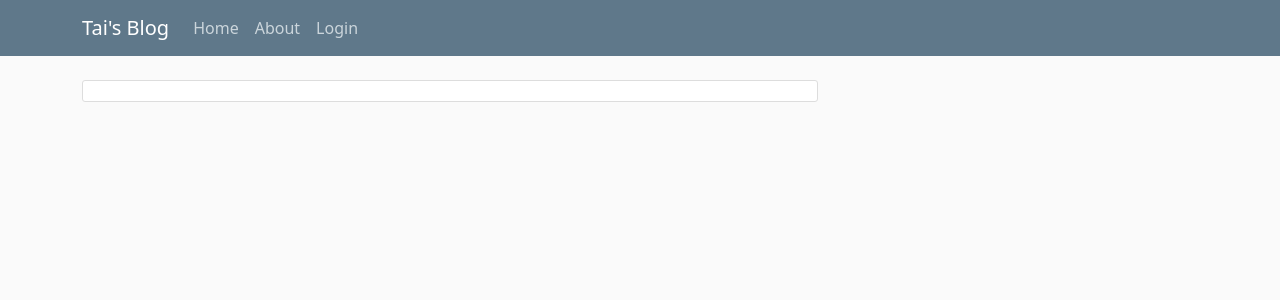
After one commit to taiphamhuu56ld3/blog_flask, a Flask app: page /login in a window 1280 px wide. The commit adds this page. Shown: the top 300 px of the page. Run offline with Flask 3, Linux system fonts and the light colour scheme.

Commit message:
[FEAT] F12: Add login page

```diff
--- a/flaskblog/routes.py
+++ b/flaskblog/routes.py
@@ -18,6 +18,12 @@ posts = [
 def home():
     return render_template('home.html', posts=posts)
 
+
 @app.route("/about")
 def about():
-    return render_template('about.html', title = "About")
+    return render_template('about.html', title="About")
+
+
+@app.route("/login", methods=["POST", "GET"])
+def login():
+    return render_template('login.html', title="Login")
--- a/flaskblog/templates/layout.html
+++ b/flaskblog/templates/layout.html
@@ -32,6 +32,7 @@
           <div class="navbar-nav mr-auto">
             <a class="nav-item nav-link" href="{{ url_for('home') }}">Home</a>
             <a class="nav-item nav-link" href="{{ url_for('about') }}">About</a>
+            <a class="nav-item nav-link" href="{{ url_for('login') }}">Login</a>
           </div>
         </div>
       </div>
--- /dev/null
+++ b/flaskblog/templates/login.html
@@ -0,0 +1,5 @@
+{% extends "layout.html" %}
+{% block content %}
+<div class="content-section">
+</div>
+{% endblock content %}
```
